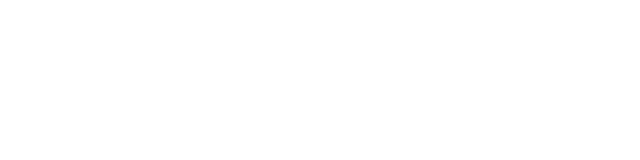
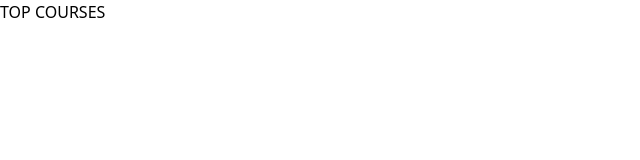
Before and after one commit to omkhodse18/Top-Course, a React (Create React App) app: page / in a window 1280 px wide. Shown: the top 160 px of the page, without its empty margins (0-640 px from the left). Built offline with nearby package versions, Linux system fonts and the light colour scheme.

Commit message:
Navbar created

```diff
--- a/src/components/Navbar.js
+++ b/src/components/Navbar.js
@@ -3,7 +3,9 @@
 function Navbar() {
   return (
     <div>
-
+        <nav>
+            <h1>TOP COURSES</h1>
+        </nav>
     </div>
   )
 }
```
